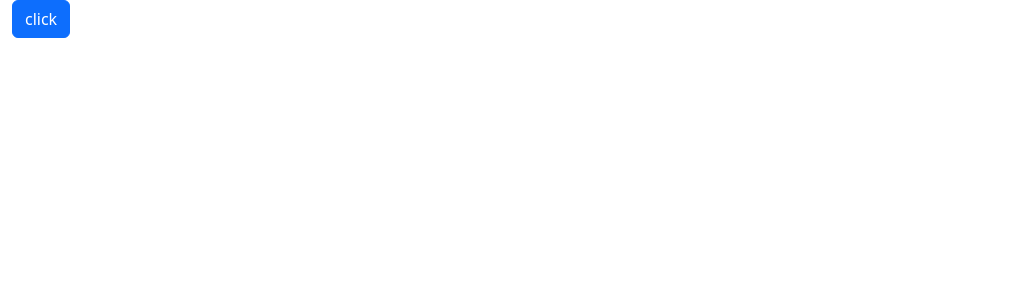
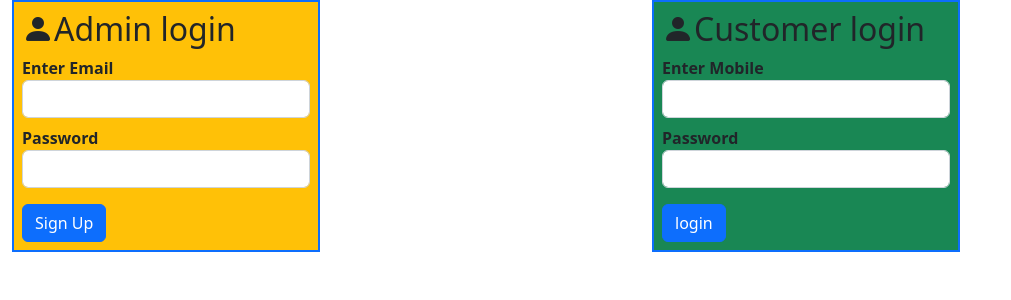
Before and after one commit to vajaganidhanesh/react-shopping, a React (Create React App) app: page / in a window 1280 px wide. Shown: the top 300 px of the page, without its empty margins (0-1011 px from the left). Built offline with nearby package versions, Linux system fonts and the light colour scheme.

Commit message:
Customized components in reacts with different forms

```diff
--- /dev/null
+++ b/src/components/Home/Home.jsx
@@ -0,0 +1,25 @@
+import React from "react";
+import Customized from "../customized/customized.components";
+
+function Home() {
+  return (
+    <div className="d-flex">
+      <Customized
+        theme="bg-warning"
+        title="Admin login"
+        login_id="Enter Email"
+        type="text"
+        button="Sign Up"
+      />
+      <Customized
+        theme="bg-success"
+        title="Customer login"
+        login_id="Enter Mobile"
+        type="number"
+        button="login"
+      />
+    </div>
+  );
+}
+
+export default Home;
--- a/src/components/clipboardEvents/ClipBoard.jsx
+++ b/src/components/clipboardEvents/ClipBoard.jsx
@@ -14,7 +14,7 @@ export function ClipBoard() {
   const [status, setstatus] = useState(1);
   const [loader, setLoader] = useState({ display: "none" });
   const [img, setImg] = useState({ display: "none" });
-
+  const [progress, setProgress] = useState(1);
   // function handleCut() {
   //   setMsg("Removed - Copied to clipboard");
   // }
@@ -47,6 +47,7 @@ export function ClipBoard() {
       setLoader({ display: "none" });
     } else {
       count++;
+      setProgress(count);
       setstatus(count);
     }
   }
@@ -87,7 +88,8 @@ export function ClipBoard() {
         <div className="col d-flex justify-content-center align-items-center flex-column">
           <img style={img} src="assets/phone-1.png" alt="" />
           <div style={loader}>
-            <div className="spinner-border"></div>
+            {/* <div className="spinner-border"></div> */}
+            <progress min="1" max="100" value={progress}></progress>
             <p>{status} %</p>
             <p>loading...</p>
           </div>
--- /dev/null
+++ b/src/components/customized/customized.components.jsx
@@ -0,0 +1,29 @@
+import React from "react";
+
+function Customized(props) {
+  return (
+    <div className="container-fluid">
+      <form
+        className={`w-50 border border-2 border-primary p-2 ${props.theme}`}
+      >
+        <h2>
+          <span className="bi bi-person-fill"></span>
+          {props.title}
+        </h2>
+        <dl>
+          <dt>{props.login_id} </dt>
+          <dd>
+            <input type={props.type} className="form-control" />{" "}
+          </dd>
+          <dt>Password</dt>
+          <dd>
+            <input type="password" className="form-control" />
+          </dd>
+        </dl>
+        <button className="btn btn-primary">{props.button}</button>
+      </form>
+    </div>
+  );
+}
+
+export default Customized;
--- a/src/index.js
+++ b/src/index.js
@@ -9,14 +9,15 @@ import reportWebVitals from "./reportWebVitals";
 // import Scrolling from "./components/event-binding/scrolling";
 // import KeyEvents from "./components/key-events/KeyEvents";
 // import Validations from "./components/key-events/Validations";
-import { ClipBoard } from "./components/clipboardEvents/ClipBoard";
+// import { ClipBoard } from "./components/clipboardEvents/ClipBoard";
+import Home from "./components/Home/Home";
 // import Databinging from "./components/data-binding/data-binding";
 // import InlineStyle from "./components/style-binding/InlineStyle";
 
 const root = ReactDOM.createRoot(document.getElementById("root"));
 root.render(
   <React.StrictMode>
-    <ClipBoard />
+    <Home />
   </React.StrictMode>
 );
 
```
